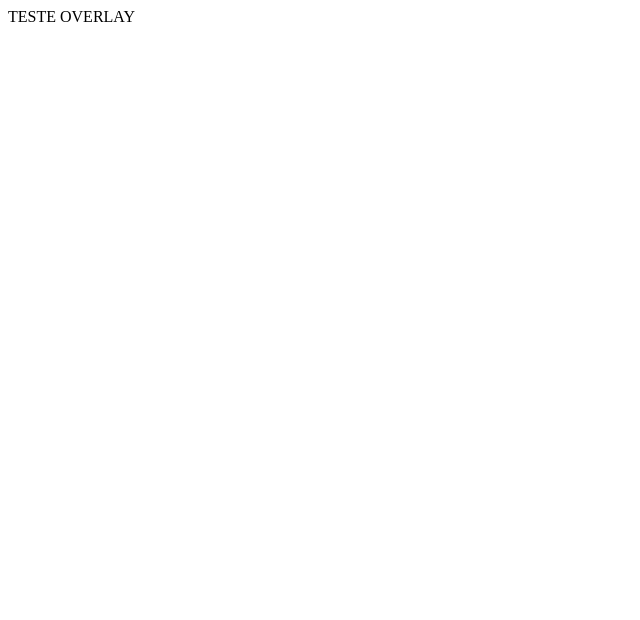
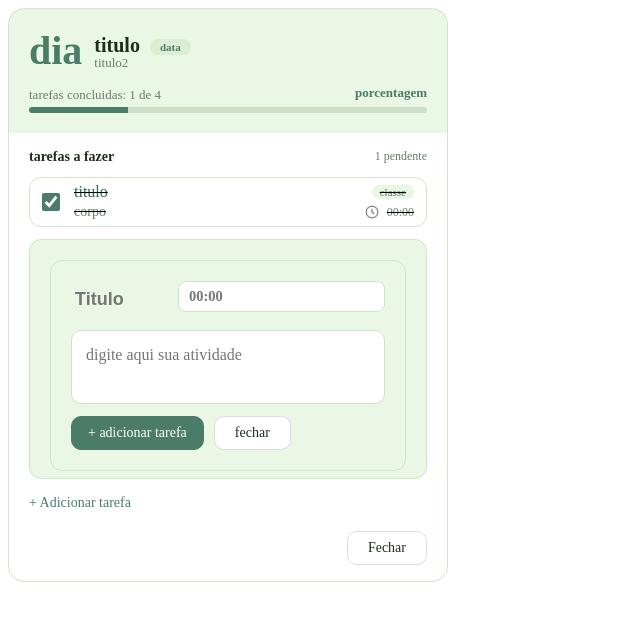
Before and after one commit to joaodafontequeiroz/Agenda, a Vue app in the folder agenda/: page / in a window 1280 px wide. Shown: the top 620 px of the page, without its empty margins (0-640 px from the left). Built offline with nearby package versions, Linux system fonts and the light colour scheme.

Commit message:
consegui-colocar-tudo-dentro-de-um-bloco-so

```diff
--- a/agenda/src/App.vue
+++ b/agenda/src/App.vue
@@ -1,13 +1,18 @@
 <script>
 import BlocoMaior from './components/BlocoMaior.vue';
+import BlocoMaiorRecolhido from './components/BlocoMaiorRecolhido.vue';
 import BlocoMenor from './components/BlocoMenor.vue';
 import BlocoMenorExpandido from './components/BlocoMenorExpandido.vue';
 
 export default{
   name: "App",
+  props(){
+
+  },
   data(){
     return{
-
+      detalhes: true,
+      adicionarTarefa: true,
     }
 
   },
@@ -15,6 +20,7 @@ export default{
         BlocoMenorExpandido,
         BlocoMenor,
         BlocoMaior,
+        BlocoMaiorRecolhido,
   },
 }
 </script>
@@ -23,18 +29,89 @@ export default{
 
 <main>
 
-  <div class="">
-    TESTE OVERLAY
-    <!-- <BlocoMenorExpandido></BlocoMenorExpandido> -->
+  <div class="ConjuntoDosBlocos">
+    <BlocoMaior v-if="detalhes === true" class="blocoMaior">
+       <div><BlocoMenor class="blocoMenor"></BlocoMenor></div>
+       <BlocoMenorExpandido class="blocoMenorExpandido"></BlocoMenorExpandido>
+    </BlocoMaior>
+    <div v-else><blocoMaiorRecolhido class="blocoMaiorRecolhido"></BlocoMaiorRecolhido></div>
+
+    <div></div>
   </div>
 
-  <div>
-    <!-- <blocoMenor></blocoMenor> -->
-  </div>
 
 </main>
 </template>
 
 <style scoped>
 
+.conjuntoDosBlocos{
+  display: flex;
+  flex-direction: column;
+  gap: 16px;
+  width: fit-content;
+}
+
+.blocoMaior {
+  width: 440px;
+  box-sizing: border-box;
+  background: linear-gradient(#eaf7e4 124px, #fff 124px);
+  border: 1px solid #cfe5c8;
+  border-radius: 16px;
+  overflow: hidden;
+  font-family: inherit;
+
+  display: grid;
+  grid-template-columns: 20px auto auto auto 1fr auto 20px;
+  grid-template-rows: 20px 26px 18px 34px 6px 20px auto minmax(120px, auto) auto auto 16px;
+}
+
+/* ---------- BLOCO MAIOR RECOLHIDO (Pai Fechado) ---------- */
+.blocoMaiorRecolhido {
+  width: 440px;
+  box-sizing: border-box;
+  background: #eaf7e4;
+  border: 1px solid #cfe5c8;
+  border-radius: 16px;
+  font-family: inherit;
+
+  display: grid;
+  grid-template-columns: 20px auto auto auto 1fr auto 20px;
+  grid-template-rows: 20px 26px 18px 20px;
+}
+
+/* ---------- BLOCO MENOR (Filho Padrão) ---------- */
+.blocoMenor {
+  position: relative;
+  width: 100%; /* 100% para se adaptar à coluna do BlocoMaior */
+  height: 50px;
+  box-sizing: border-box;
+  padding: 4px 12px;
+  background: #fff;
+  border: 1px solid #cfe5c8;
+  border-radius: 12px;
+
+  display: grid;
+  grid-template-columns: 24px 1fr auto auto;
+  grid-template-rows: 1fr 1fr;
+  column-gap: 8px;
+  align-items: center;
+}
+
+/* ---------- BLOCO MENOR EXPANDIDO (Filho Aberto) ---------- */
+.blocoMenorExpandido {
+  position: relative;
+  width: 100%; /* 100% para esticar certinho dentro do pai */
+  height: 240px;
+  box-sizing: border-box;
+  padding: 20px;
+  background: #eaf7e4;
+  border: 1px solid #cfe5c8;
+  border-radius: 12px;
+
+  display: flex;
+  flex-direction: column;
+  gap: 12px;
+}
+
 </style>
--- a/agenda/src/components/BlocoMaior.vue
+++ b/agenda/src/components/BlocoMaior.vue
@@ -2,15 +2,202 @@
 export default{
     data(){
         return{
-
+            adicionarTarefa: "+ Adicionar tarefa",
+            fechar: "Fechar",
+            contTarefas: "1",
         }
     }
 }
 </script>
 
 <template>
-
+    <div class="blocoMaior">
+        <div class="lista">
+            <slot></slot>
+        </div>
+        <div class="titulo">titulo</div>
+        <div class="titulo2">titulo2</div>
+        <button style="button" class="adicionarTarefa">{{adicionarTarefa}}</button>
+        <button style="button" class="fechar">{{fechar}}</button>
+        <div class="data">data</div>
+        <div class="dia">dia</div>
+        <div class="tarefas">tarefas a fazer</div>
+        <div class="porcentagem">porcentagem</div>
+        <div class="barra">barra</div>
+        <div class="tituloBarra">tarefas concluidas: 1 de 4</div>
+        <div class="pendente">{{contTarefas}} pendente</div>
+    </div>
 </template>
 
-<style>
+<style scoped>
+
+.lista {
+  grid-column: 2 / 7;
+  grid-row: 8;
+  display: flex;
+  flex-direction: column;
+  gap: 12px;
+  padding-bottom: 8px;
+}
+
+.blocoMaior {
+  width: 440px;
+  box-sizing: border-box;
+  background: linear-gradient(#eaf7e4 124px, #fff 124px);
+  border: 1px solid #cfe5c8;
+  border-radius: 16px;
+  overflow: hidden;
+  font-family: inherit;
+
+  display: grid;
+  grid-template-columns: 20px auto auto auto 1fr auto 20px;
+  grid-template-rows: 20px 26px 18px 34px 6px 20px auto minmax(120px, auto) auto auto 16px;
+}
+
+/* ---------- CABEÇALHO ---------- */
+.tituloBarra{
+  grid-column: 2 / 5;
+  grid-row: 4;
+  align-self: end;
+  margin-bottom: 6px;
+  font-size: 13px;
+  line-height: 1;
+  color: #6b7a6b;
+  white-space: nowrap;
+}
+
+.dia {
+  grid-column: 2;
+  grid-row: 2 / 4;
+  align-self: center;
+  margin-right: 12px;
+  font-size: 40px;
+  font-weight: 700;
+  line-height: 1;
+  color: #4a7c68;
+}
+
+.titulo {
+  grid-column: 3;
+  grid-row: 2;
+  align-self: end;
+  font-size: 20px;
+  font-weight: 600;
+  line-height: 1;
+  color: #1f2d1f;
+}
+
+.titulo2 {
+  grid-column: 3 / 5;
+  grid-row: 3;
+  font-size: 13px;
+  line-height: 1.2;
+  color: #6b7a6b;
+}
+
+.data {
+  grid-column: 4;
+  grid-row: 2;
+  align-self: end;
+  margin-left: 10px;
+  padding: 2px 10px;
+  font-size: 11px;
+  font-weight: 600;
+  color: #4a7c68;
+  background: #dbeed3;
+  border-radius: 999px;
+}
+
+.blocoMaior > img {
+  grid-column: 6;
+  grid-row: 2;
+  align-self: start;
+  width: 16px;
+  height: 16px;
+  object-fit: contain;
+  opacity: 0.7;
+  cursor: pointer;
+}
+
+.porcentagem {
+  grid-column: 3 / 7;
+  grid-row: 4;
+  justify-self: end;
+  align-self: end;
+  margin-bottom: 6px;
+  font-size: 13px;
+  font-weight: 600;
+  color: #4a7c68;
+}
+
+.barra {
+  --progresso: 25%;
+  grid-column: 2 / 7;
+  grid-row: 5;
+  background: linear-gradient(to right, #4a7c68 var(--progresso), #cfe0c9 var(--progresso));
+  border-radius: 999px;
+  font-size: 0;            /* esconde o texto "barra" */
+}
+
+/* ---------- CORPO ---------- */
+
+
+.tarefas {
+  grid-column: 2 / 5;
+  grid-row: 7;
+  margin: 16px 0 12px;
+  font-size: 14px;
+  font-weight: 600;
+  color: #1f2d1f;
+}
+
+.pendente {
+  grid-column: 5 / 7;
+  grid-row: 7;
+  justify-self: end;
+  margin: 16px 0 12px;
+  font-size: 12px;
+  color: #6b7a6b;
+}
+
+/* linha 8: reservada para a lista de blocos menores */
+
+.adicionarTarefa {
+  grid-column: 2 / 7;
+  grid-row: 9;
+  justify-self: start;
+  padding: 8px 0;
+  font-family: inherit;
+  font-size: 14px;
+  color: #4a7c68;
+  background: none;
+  border: none;
+  cursor: pointer;
+}
+
+.adicionarTarefa:hover {
+  text-decoration: underline;
+}
+
+/* ---------- RODAPÉ ---------- */
+
+.fechar {
+  grid-column: 5 / 7;
+  grid-row: 10;
+  justify-self: end;
+  margin-top: 12px;
+  padding: 8px 20px;
+  font-family: inherit;
+  font-size: 14px;
+  color: #1f2d1f;
+  background: #fff;
+  border: 1px solid #ddd;
+  border-radius: 10px;
+  cursor: pointer;
+}
+
+.fechar:hover {
+  background: #f3f3f3;
+}
+
 </style>
--- /dev/null
+++ b/agenda/src/components/BlocoMaiorRecolhido.vue
@@ -0,0 +1,96 @@
+<script>
+export default{
+    data(){
+        return{
+
+        }
+    }
+}
+</script>
+
+<template>
+    <div class="blocoMaiorRecolhido">
+        <div class="dia">dia</div>
+        <div class="titulo">diaNumero</div>
+        <div class="titulo2">data</div>
+        <div class="data">Hoje</div>
+        <div class="expandir">Detalhes</div>
+    </div>
+</template>
+
+<style scoped>
+  .blocoMaiorRecolhido {
+  width: 440px;
+  box-sizing: border-box;
+  background: #eaf7e4;
+  border: 1px solid #cfe5c8;
+  border-radius: 16px;
+  font-family: inherit;
+
+  display: grid;
+  grid-template-columns: 20px auto auto auto 1fr auto 20px;
+  grid-template-rows: 20px 26px 18px 20px;
+}
+
+.dia {
+  grid-column: 2;
+  grid-row: 2 / 4;
+  align-self: center;
+  margin-right: 12px;
+  font-size: 40px;
+  font-weight: 700;
+  line-height: 1;
+  color: #4a7c68;
+}
+
+.titulo {
+  grid-column: 3;
+  grid-row: 2;
+  align-self: end;
+  font-size: 20px;
+  font-weight: 600;
+  line-height: 1;
+  color: #1f2d1f;
+}
+
+.titulo2 {
+  grid-column: 3 / 5;
+  grid-row: 3;
+  font-size: 13px;
+  line-height: 1.2;
+  color: #6b7a6b;
+}
+
+.data {
+  grid-column: 4;
+  grid-row: 2;
+  align-self: end;
+  margin-left: 10px;
+  padding: 2px 10px;
+  font-size: 11px;
+  font-weight: 600;
+  color: #4a7c68;
+  background: #dbeed3;
+  border-radius: 999px;
+}
+
+.expandir {
+  grid-column: 6;
+  grid-row: 2 / 4;
+  align-self: center;
+  padding: 6px 14px;
+  font-family: inherit;
+  font-size: 13px;
+  font-weight: 600;
+  color: #4a7c68;
+  background: #fff;
+  border: 1px solid #cfe5c8;
+  border-radius: 999px;
+  cursor: pointer;
+}
+
+.expandir:hover {
+  background: #4a7c68;
+  color: #fff;
+}
+</style>
--- a/agenda/src/components/BlocoMenorExpandido.vue
+++ b/agenda/src/components/BlocoMenorExpandido.vue
@@ -5,7 +5,7 @@ export default{
    return{
     adicionar: "+ adicionar tarefa",
     fechar: "fechar",
-    hora:"00:00",
+    hora:"",
    }
   }
 }
@@ -21,7 +21,7 @@ export default{
           <button class="adicionar" type="button">{{ adicionar }}</button>
           <button class="fechar" type="button">{{ fechar }}</button>
         </div>
-        <input class="hora" type="time"{{ hora }}/>
+        <input class="hora" placeholder="00:00" v-model="hora"/>
       </div>
     </div>
 </template>
@@ -30,8 +30,8 @@ export default{
 
 .hora{
   position: absolute;
-  top: 24px;
-  right: 24px;
+  top: 20px;
+  right: 20px;
   width: fit-content;
   box-sizing: border-box;
   padding: 6px 10px;
@@ -51,22 +51,19 @@ export default{
 }
 
 .pagina{
-  min-height: 100vh;
-  display: flex;
-  justify-content: center;
-  align-items: center;
+  display: block;
+  min-height: 0;
 }
 
 .bloco-menor-expandido {
   position: relative;
-  width: 400px;
-  height: 290px;
+  width: 100%;
+  height: 240px;
   box-sizing: border-box;
-  padding: 24px;
+  padding: 20px;
   background: #eaf7e4;
   border: 1px solid #cfe5c8;
-  border-radius: 16px;
-
+  border-radius: 12px;
   display: flex;
   flex-direction: column;
   gap: 12px;
@@ -76,7 +73,7 @@ export default{
   width: calc(100% - 150px);
   box-sizing: border-box;
   padding: 8px 4px;
-  font-size: 1.5rem;
+  font-size: 1.125rem;
   font-weight: 600;
   text-align: left;
   border: none;
@@ -89,22 +86,22 @@ export default{
   flex: 1;
   min-height: 0;
   box-sizing: border-box;
-  padding: 16px 20px;
-  font-size: 1.25rem;
+  padding: 12px 14px;
+  font-size: 1rem;
   font-family: inherit;
   line-height: 1.5;
   background: #fff;
   border: 1px solid #d5dfd2;
-  border-radius: 12px;
+  border-radius: 10px;
   outline: none;
   resize: none;
   overflow-y: auto;
 }
 
 .adicionar{
-  padding: px px;
+  padding: 8px 16px;
   font-family: inherit;
-  font-size: 0.95rem;
+  font-size: 14px;
   color: #fff;
   background: #4a7c68;
   border: 1px solid #4a7c68;
@@ -114,9 +111,9 @@ export default{
 }
 
 .fechar{
-   padding: 10px 18px;
+  padding: 8px 20px;
   font-family: inherit;
-  font-size: 0.95rem;
+  font-size: 14px;
   color: #1f2d1f;
   background: #fff;
   border: 1px solid #ddd;
```
Also changed, not shown: agenda/public/iconeFechar.png (added).
